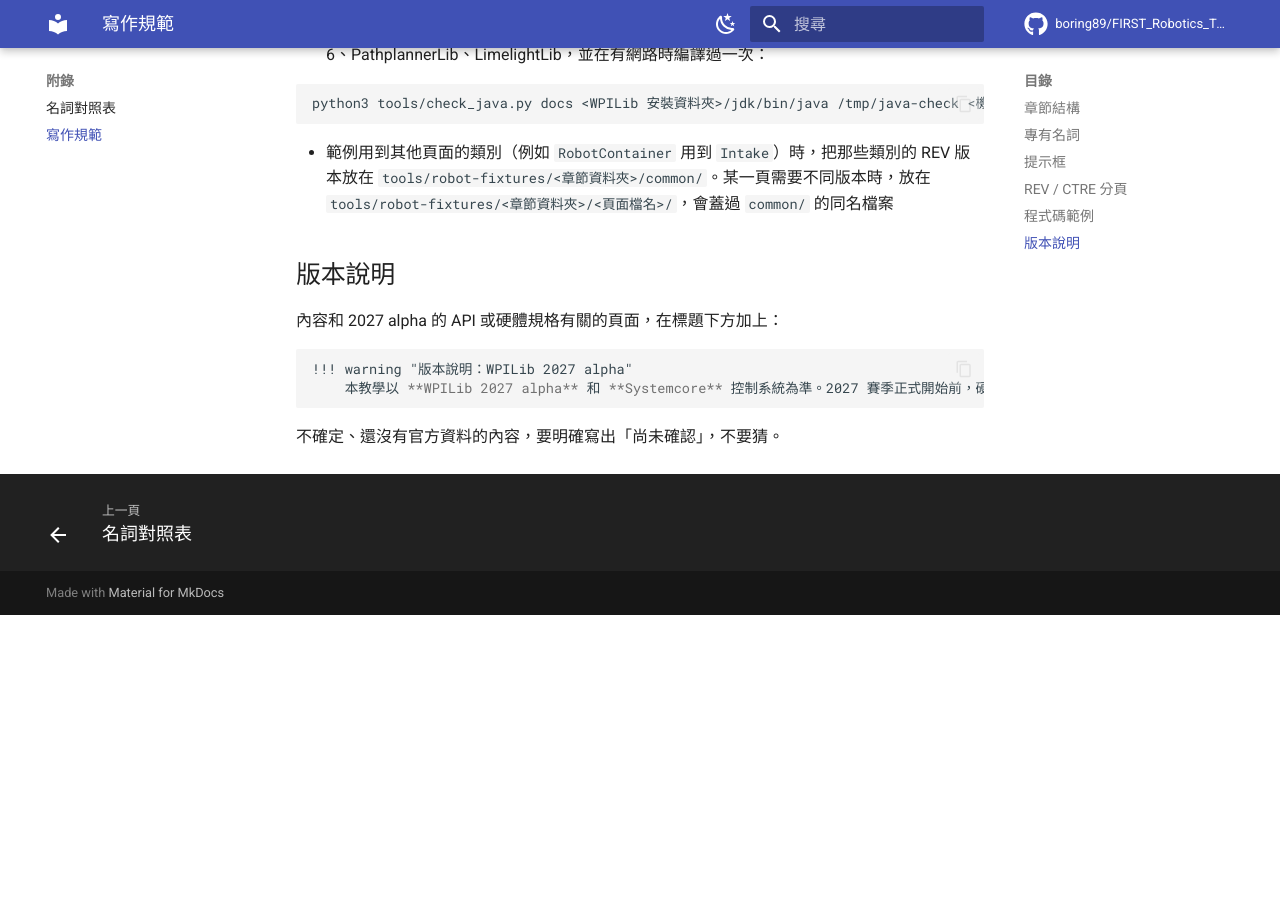
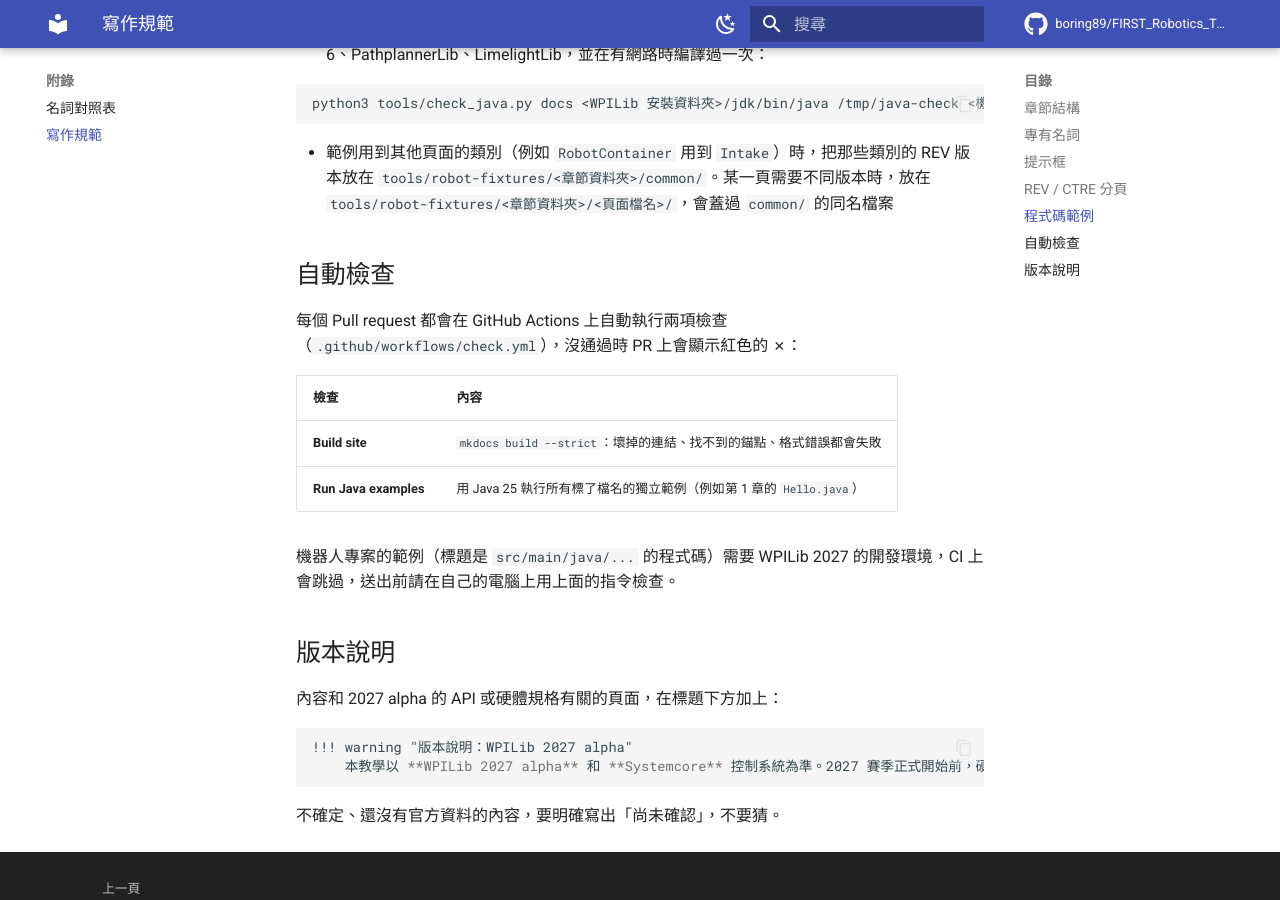
Before and after one commit to boring89/FIRST_Robotics_Tutorial, an MkDocs documentation site: the page built from docs/appendix/style-guide.md, in a window 1280 px wide and 900 px high, scrolled down 1964 px. Built offline with MkDocs 1.6.1 and Material for MkDocs 9.7.7, drawn with Linux system fonts in a browser that asks for light colours; comment, search, counter and statistics services are not loaded; before the commit the page ends 2579 px from its top, so only the background shows below that.

```diff
--- a/docs/appendix/style-guide.md
+++ b/docs/appendix/style-guide.md
@@ -64,6 +64,17 @@ python3 tools/check_java.py docs <WPILib 安裝資料夾>/jdk/bin/java /tmp/java
 
 - 範例用到其他頁面的類別（例如 `RobotContainer` 用到 `Intake`）時，把那些類別的 REV 版本放在 `tools/robot-fixtures/<章節資料夾>/common/`。某一頁需要不同版本時，放在 `tools/robot-fixtures/<章節資料夾>/<頁面檔名>/`，會蓋過 `common/` 的同名檔案
 
+## 自動檢查
+
+每個 Pull request 都會在 GitHub Actions 上自動執行兩項檢查（`.github/workflows/check.yml`），沒通過時 PR 上會顯示紅色的 ✗：
+
+| 檢查 | 內容 |
+| --- | --- |
+| **Build site** | `mkdocs build --strict`：壞掉的連結、找不到的錨點、格式錯誤都會失敗 |
+| **Run Java examples** | 用 Java 25 執行所有標了檔名的獨立範例（例如第 1 章的 `Hello.java`） |
+
+機器人專案的範例（標題是 `src/main/java/...` 的程式碼）需要 WPILib 2027 的開發環境，CI 上會跳過，送出前請在自己的電腦上用上面的指令檢查。
+
 ## 版本說明
 
 內容和 2027 alpha 的 API 或硬體規格有關的頁面，在標題下方加上：
```
Also changed, not shown: README.md (+4 -0 lines), 1 other file.
